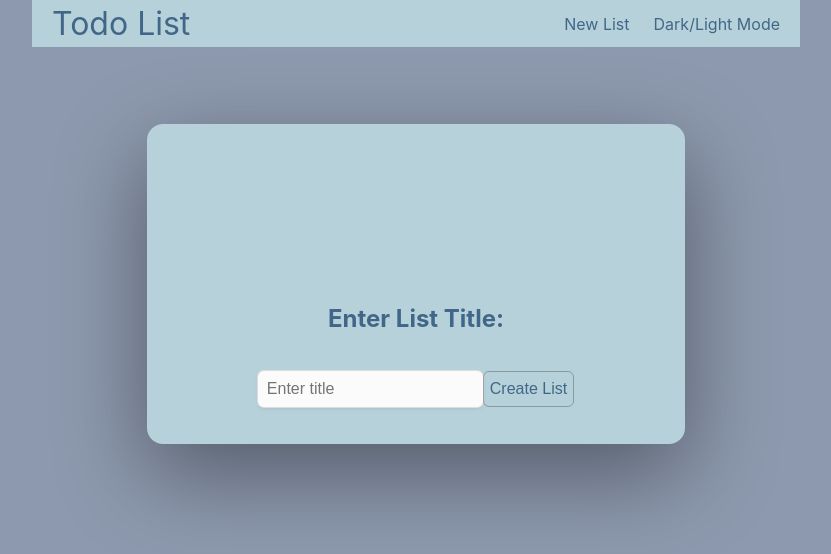
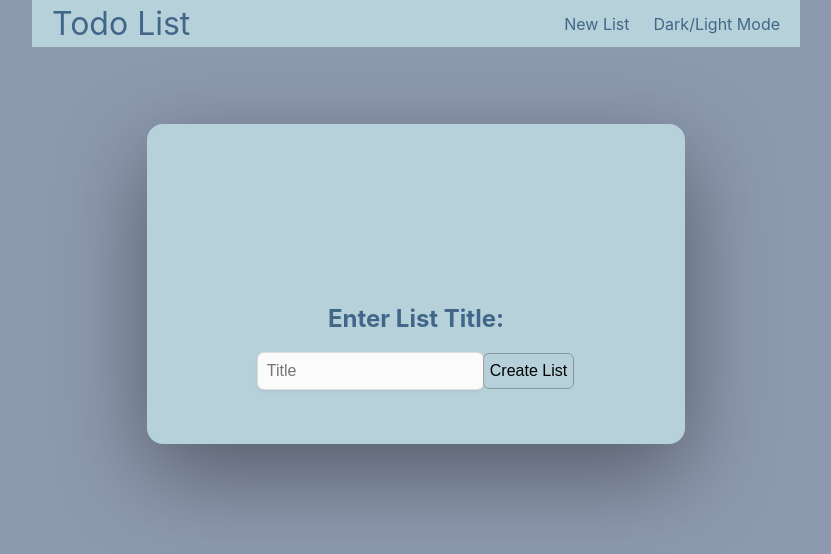
Before and after one commit to SHJR1/todo-app, a React (Create React App) app in the folder src/main/frontend/: page / in a window 1280 px wide. Shown: the top 554 px of the page, without its empty margins (224-1055 px from the left). Built offline with nearby package versions, Linux system fonts and the light colour scheme.

Commit message:
Add handler for form submission on landing page

```diff
--- a/src/main/frontend/src/App.js
+++ b/src/main/frontend/src/App.js
@@ -3,16 +3,19 @@ import { BrowserRouter as Router, Routes, Route } from 'react-router-dom';
 import List from './pages/List';
 import Landing from './pages/Landing';
 import Navbar from './components/navbar/Navbar';
+import { useState } from "react";
 
 
 function App() {
+  const [listTitle, setListTitle] = useState("");
+
   return (
     <Router>
       <Navbar/>
       <main>
         <Routes>
-          <Route path='/' element={<Landing />} />
-          <Route path='/list' element={<List />} />
+          <Route path='/' element={<Landing listTitle={listTitle} setListTitle={setListTitle}/>} />
+          <Route path='/list' element={<List listTitle={listTitle}/>} />
         </Routes>
       </main>
     </Router>
--- a/src/main/frontend/src/components/CreateTask.jsx
+++ b/src/main/frontend/src/components/CreateTask.jsx
@@ -1,7 +1,8 @@
 import React, { useState } from "react";
 import { useNavigate } from 'react-router-dom';
+import "./createTask.css";
 
-function CreateTask() {
+function CreateTask(props) {
     const navigate = useNavigate();
 
     const [task, setTask] = useState('');
@@ -21,7 +22,7 @@ function CreateTask() {
 
             console.log('Task Created!', data);
 
-            navigate(`/tasks/${data.createdTask.id}`)
+            navigate(`/tasks/${data.id}`)
             console.log('Task successfully created!');
 
 
@@ -45,10 +46,10 @@ function CreateTask() {
 
     return (
         <>
-            <h1>List Title</h1>
+            <h1>{props.listTitle}</h1>
             <form onSubmit={handleSubmit}>
-                <input type="text" placeholder='Add Task' value={task} onChange={(event) => setTask(event.target.value)} required/>
-                <button className='form-button'>Create Task</button>
+                <input type="text" placeholder='Add List Item' value={task} onChange={(event) => setTask(event.target.value)} required/>
+                <button className='form-button'>Add Item</button>
             </form>
             <h3>{task}</h3>
         </>
--- /dev/null
+++ b/src/main/frontend/src/components/createTask.css
@@ -0,0 +1,22 @@
+.form-button {
+    cursor: pointer;
+    border-radius: 6px;
+    background: 0 0;
+    font-size: 16px;
+    height: 36px;
+    border: 1px solid #1d1c1d4d;
+}
+
+.form-button:hover {
+    background-color: #1d1c1d4d;
+}
+
+input {
+    padding: 7px;
+    border-radius: 6px;
+    font-size: 16px;
+    background: #fbfbfb;
+    border: 2px solid transparent;
+    height: 36px;
+    box-shadow: 0 0 0 1px #dddddd, 0 2px 4px 0 rgb(0 0 0 / 7%), 0 1px 1.5px 0 rgb(0 0 0 / 5%);
+}
--- a/src/main/frontend/src/components/landing-card/Landing-card.jsx
+++ b/src/main/frontend/src/components/landing-card/Landing-card.jsx
@@ -1,16 +1,21 @@
-import React, { useState } from "react";
-import './landing-card.css'
+import './landing-card.css';
+import { useNavigate } from "react-router-dom";
 
-function LandingCard(){
-    const [title, setTitle] = useState("");
+function LandingCard(props){
+    const navigate = useNavigate();
+
+    const handleSubmit = (event) => {
+        event.preventDefault();
+        console.log("submit");
+        navigate("/list");
+    }
 
     return (
             <div className="landing-card">
                 <h2>Enter List Title:</h2>
-                <form>
-                    <h3><span>{title}</span></h3>
-                    <input className="inputText" type="text" placeholder='Enter title' value={title} onChange={(event) => setTitle(event.target.value)} required/>
-                    <button className="button"><a href='/list'>Create List</a></button>
+                <form onSubmit={handleSubmit}>
+                    <input className="inputText" type="text" placeholder='Title' value={props.listTitle} onChange={(event) => props.setListTitle(event.target.value)} required/>
+                    <button className="button">Create List</button>
                 </form>
             </div>
       )
--- a/src/main/frontend/src/pages/Landing.jsx
+++ b/src/main/frontend/src/pages/Landing.jsx
@@ -1,9 +1,9 @@
 import LandingCard from "../components/landing-card/Landing-card.jsx";
 
-function Landing(){
+function Landing(props){
 
     return (
-        <LandingCard/>
+        <LandingCard listTitle={props.listTitle} setListTitle={props.setListTitle}/>
       )
 }
 
--- a/src/main/frontend/src/pages/List.jsx
+++ b/src/main/frontend/src/pages/List.jsx
@@ -1,13 +1,15 @@
 import React from "react";
 import TaskList from '../components/TaskList';
 import CreateTask from '../components/CreateTask';
+import { useState } from "react";
 
-function Tasks() {
+function Tasks(props) {
+	const [newListItem, setNewListItem] = useState("");
 
 	return (
     	<>
-        	<CreateTask/>
-        	<TaskList/>
+        	<CreateTask listTitle={props.listTitle}/>
+        	<TaskList newListItem={newListItem} setNewListItem={setNewListItem}/>
         </>
     );
 }
```
